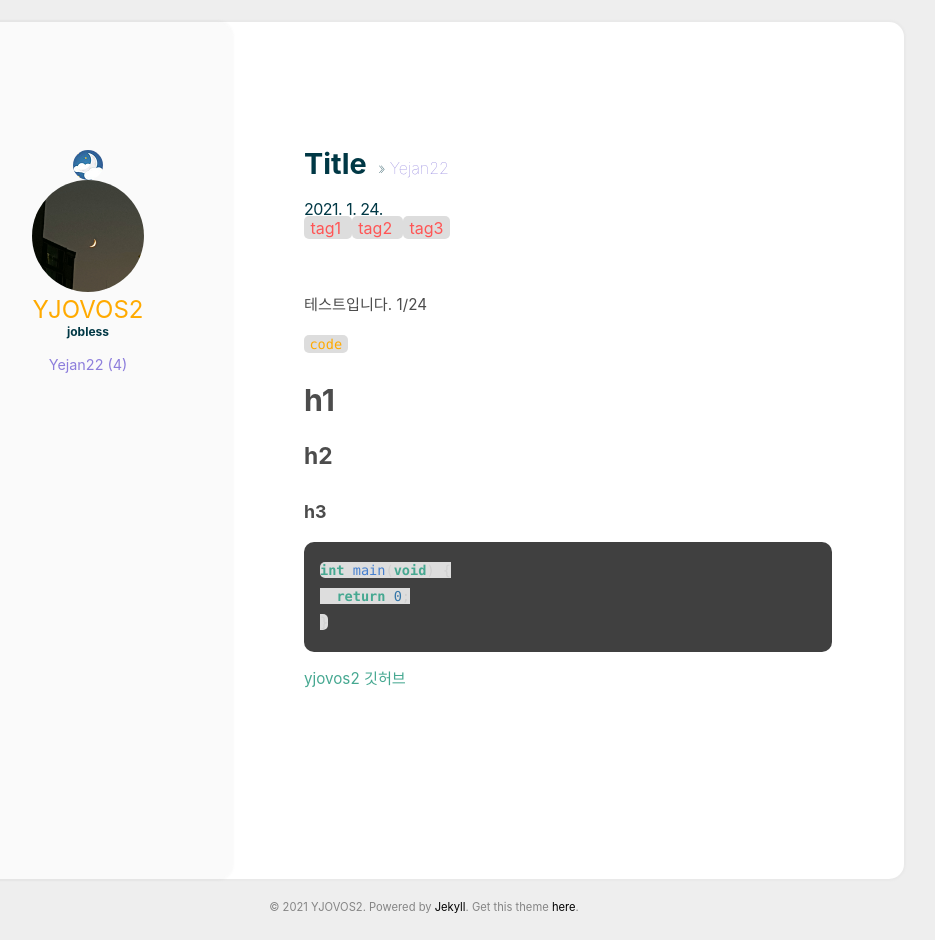
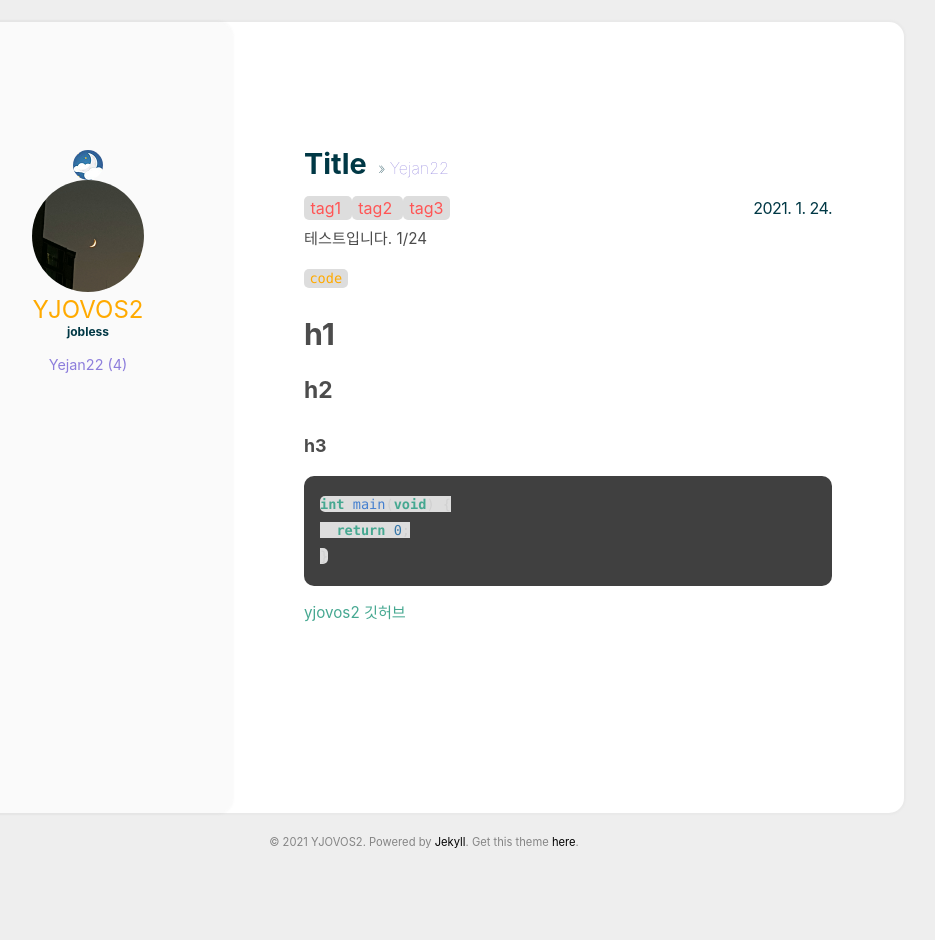
Before and after one commit to yjovoS2/yjovos2.github.io, a Jekyll site: the page built from _posts/2021-01-24-testpost.md, in a window 1280 px wide. Shown: the whole page, without its empty margins (216-1151 px from the left). Built offline with Jekyll 4.4.1, drawn with Linux system fonts in a browser that asks for light colours.

Commit message:
change post style

```diff
--- a/_layouts/post.html
+++ b/_layouts/post.html
@@ -19,15 +19,14 @@ layout: page
   </div>
   <div class="post_data">
     {% if page.date %}
-    <span class="post_date">{{ page.date | date: "%Y. %-m. %-d." }}</span>
+    <div class="post_date">{{ page.date | date: "%Y. %-m. %-d." }}</div>
     {% endif %}
-    <br>
     {% if page.tags %}
-    <span class="post_tags">
+    <div class="post_tags">
       {% for tag in page.tags %}
         <span class="tag">{{ tag }} </span>
       {% endfor %}
-    </span>
+    </div>
     {% endif %}
   </div>
   <div class="post_content">
--- a/assets/css/main.scss
+++ b/assets/css/main.scss
@@ -570,15 +570,17 @@ img {
     color: var(--post_date);
     letter-spacing: -0.5px;
     line-height: 1;
+    float: right;
 }
 
 .post_tags {
   line-height: 1;
+    float: left;
 
   .tag {
     color: var(--tag_font);
+    background-color: var(--tag_background);
     padding: .1em .4em;
-    background-color: var(--tag_background);
     border-radius: 5px;
 
     &:hover,
```
